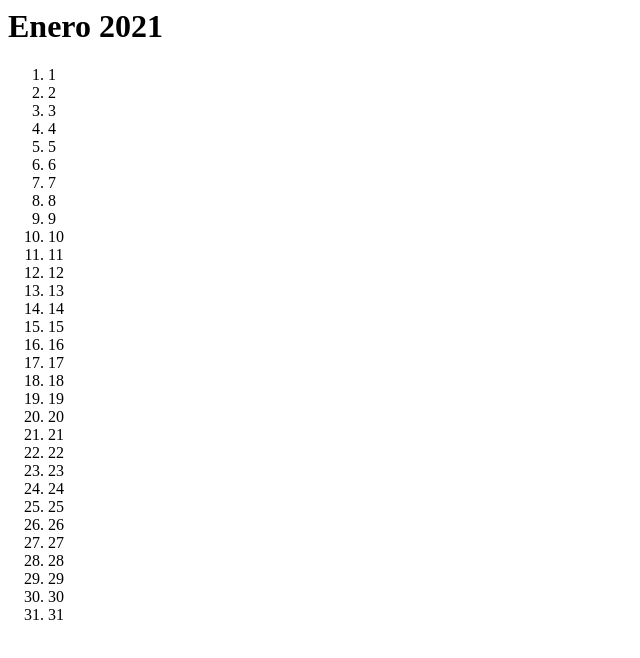
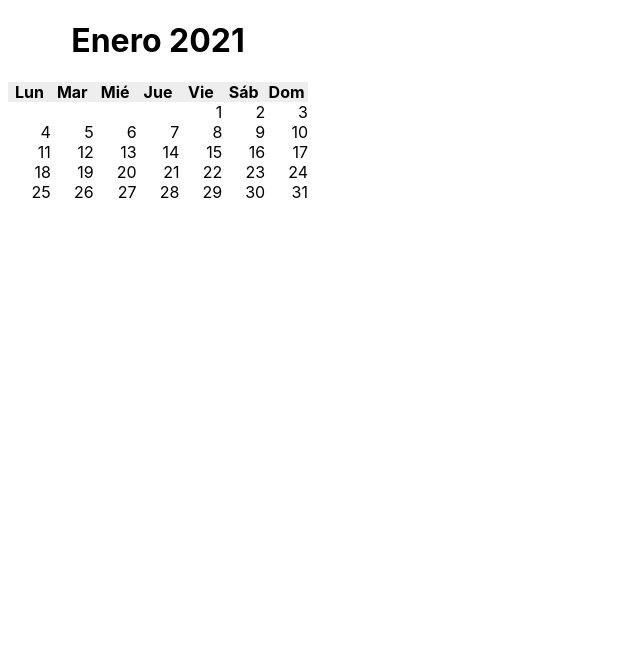
Before and after one commit to larabc/vanillaCalendar, a plain HTML site: page index.html in a window 1280 px wide. Shown: the whole page, without its empty margins (0-640 px from the left). Drawn offline with Linux system fonts and the light colour scheme.

Commit message:
add html content and css styles

```diff
--- a/index.html
+++ b/index.html
@@ -1,7 +1,24 @@
+<!DOCTYPE html>
+<html lang="en">
+<head>
+    <meta charset="UTF-8">
+    <meta name="viewport" content="width=device-width, initial-scale=1.0">
+    <title>Calendar</title>
+    <link rel="stylesheet" href="./styles.css" />
+</head>
+<body>
     <div>
         <h1>Enero 2021</h1>
         <ol>
-    <li>1</li>
+            <li class="day-name">Lun</li>
+            <li class="day-name">Mar</li>
+            <li class="day-name">Mié</li>
+            <li class="day-name">Jue</li>
+            <li class="day-name">Vie</li>
+            <li class="day-name">Sáb</li>
+            <li class="day-name">Dom</li>
+
+            <li class="first-day">1</li>
             <li>2</li>
             <li>3</li>
             <li>4</li>
@@ -34,3 +51,5 @@
             <li>31</li>
         </ol>
     </div>
+</body>
+</html>
--- a/styles.css
+++ b/styles.css
@@ -0,0 +1,26 @@
+div {
+    text-align: center;
+    width: 300px;
+    font-family: -apple-system, BlinkMacSystemFont, 'Segoe UI', Roboto, Oxygen, Ubuntu, Cantarell, 'Open Sans', 'Helvetica Neue', sans-serif;
+}
+
+ol {
+    list-style: none;
+    display: grid;
+    grid-template-columns: repeat(7, 1fr); /* will be 7 columns and each one will have 1 frame of sizing */
+    padding:  0;
+}
+
+li {
+    text-align: right;
+}
+.first-day {
+    grid-column-start: 5; /* first elememt will start at column 5 */
+}
+
+.day-name {
+    background: #eee;
+    font-weight: bold;
+    text-align: center;
+
+}
```
Lines whose indentation alone changed are shown as unchanged.
